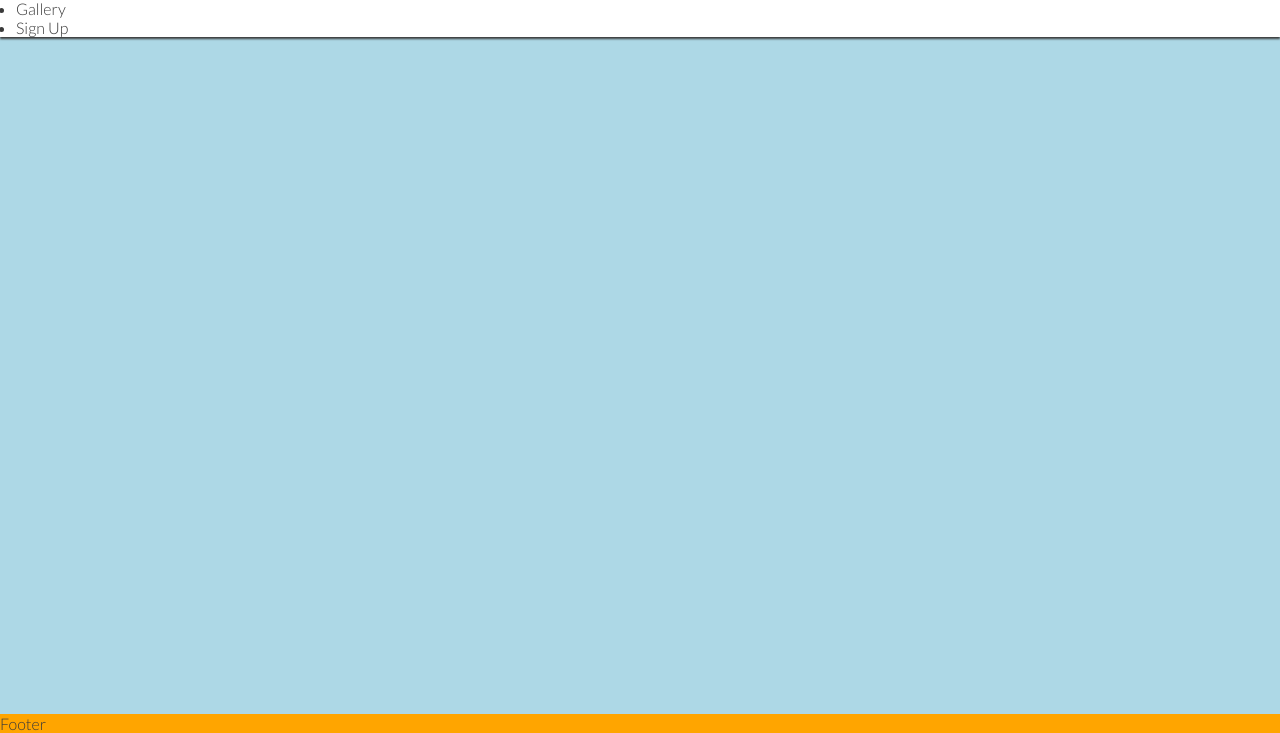
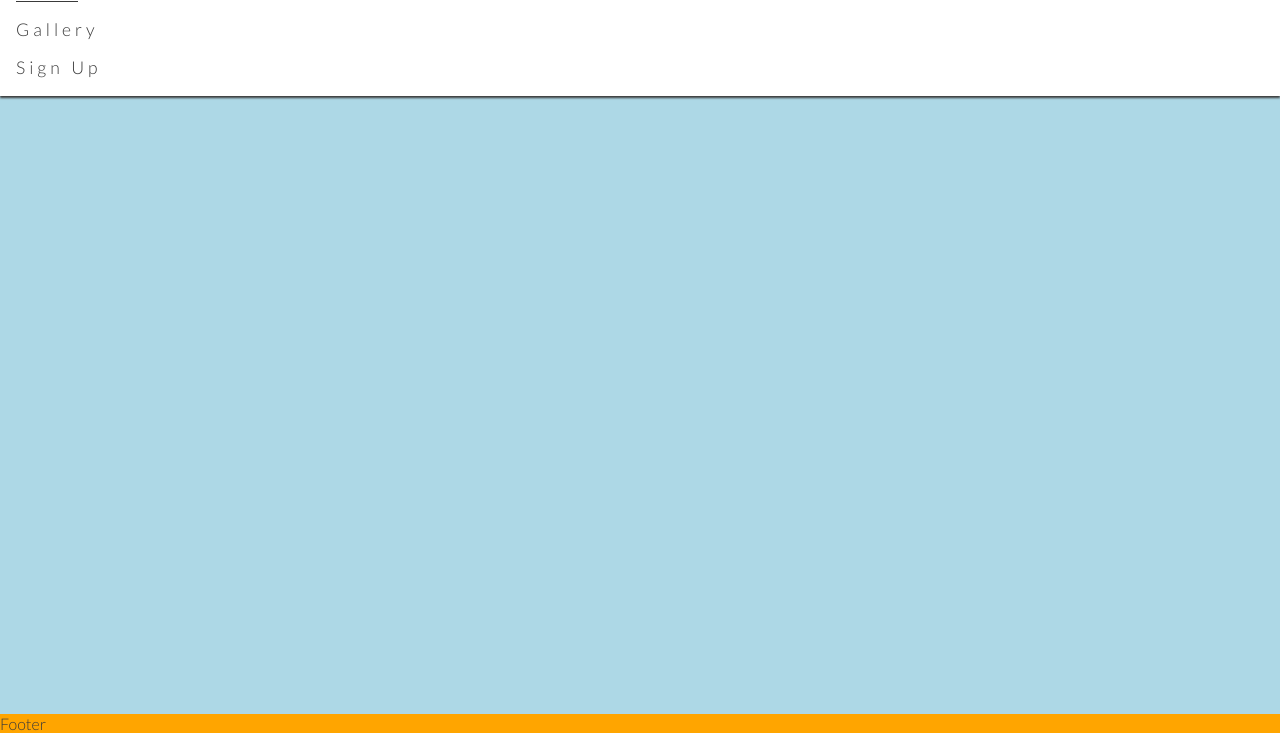
Before and after one commit to SerraKD/love-running, a plain HTML site: page index.html in a window 1280 px wide. Shown: the part 67-800 px from the top of the page. Drawn offline with nearby package versions, Linux system fonts and the light colour scheme.

Commit message:
Style the navbar menu

```diff
--- a/assets/css/style.css
+++ b/assets/css/style.css
@@ -40,6 +40,20 @@ h1 {
     color: #252525;
 }
 
+#menu {
+    font-size: 110%;
+    letter-spacing: 4px;
+    list-style-type: none;
+}
+
+#menu > li {
+    margin-bottom: 1em;
+}
+
+.active {
+    border-bottom: 1px solid #3a3a3a;
+}
+
 /* Main Content */
 main {
     background-color: lightblue;
--- a/index.html
+++ b/index.html
@@ -25,8 +25,8 @@
             <h1 id="logo">Love Running</h1>
         </a>
         <nav>
-            <ul>
-                <li><a href="" target="_blank">Home</a></li>
+            <ul id="menu">
+                <li><a href="" class="active" target="_blank">Home</a></li>
                 <li><a href="" target="_blank">Gallery</a></li>
                 <li><a href="" target="_blank">Sign Up</a></li>
             </ul>
```
